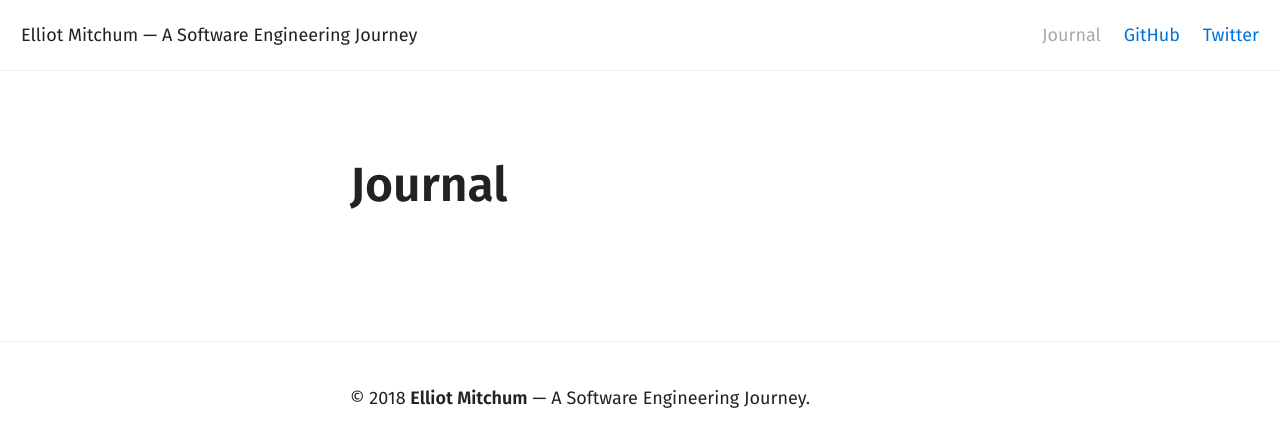
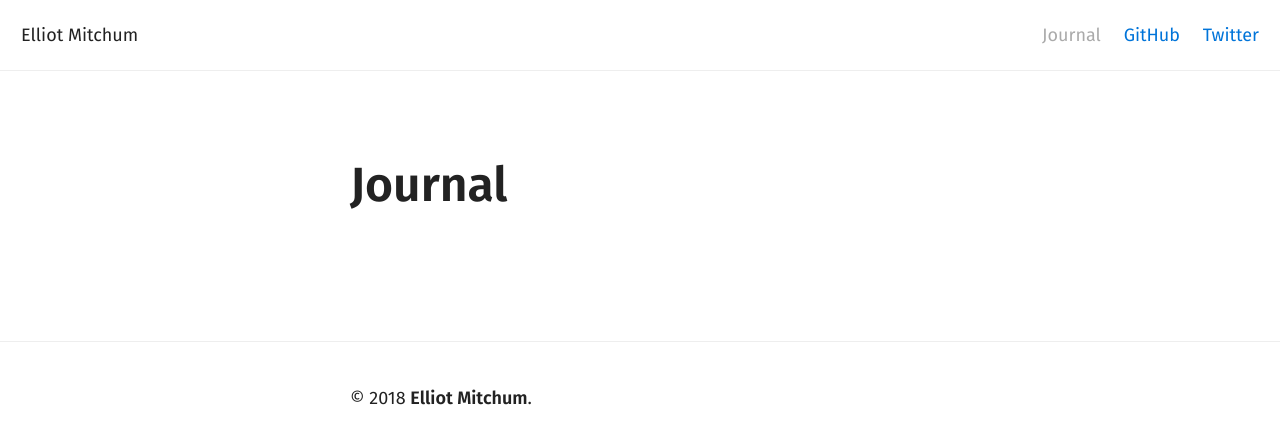
Before and after one commit to elliotmitchum/elliotmitchum.github.io, a Jekyll site: the page built from index.md, in a window 1280 px wide. Shown: the top 447 px of the page. Built offline with Jekyll 4.4.1, drawn with Linux system fonts in a browser that asks for light colours.

Commit message:
Remove description

```diff
--- a/_config.yml
+++ b/_config.yml
@@ -1,5 +1,4 @@
 title: "Elliot Mitchum"
-description: "A Software Engineering Journey"
 url: ""
 exclude: [
   .editorconfig,
--- a/_includes/brand.html
+++ b/_includes/brand.html
@@ -1,3 +1,3 @@
 <div class="brand">
-    <a href="{{ "/" | relative_url }}">{{ site.title }} <span>&mdash;  {{ site.description }}</a>
+    <a href="{{ "/" | relative_url }}">{{ site.title }}</a>
 </div>
--- a/_includes/copyright.html
+++ b/_includes/copyright.html
@@ -1,3 +1,3 @@
 <div class="copyright">
-    <p>&copy; {{ 'now' | date: "%Y" }} <strong>{{ site.title }}</strong> &mdash; {{ site.description }}.</p>
+    <p>&copy; {{ 'now' | date: "%Y" }} <strong>{{ site.title }}</strong>.</p>
 </div>
```
